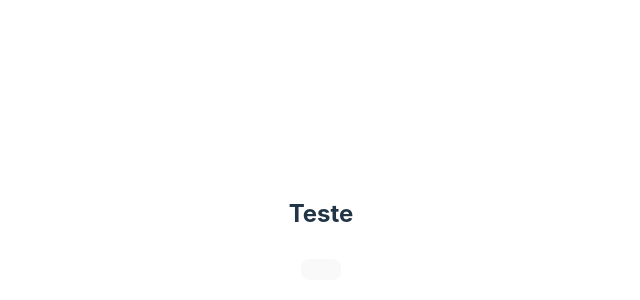
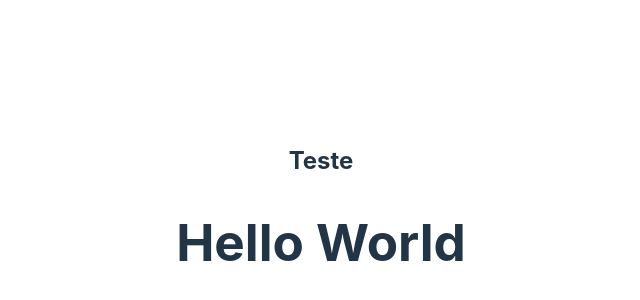
Before and after one commit to mignnoni/learning-vue, a Vue app: page /test in a window 1280 px wide. Shown: the part 172-472 px from the top of the page, without its empty margins (319-959 px from the left). Built offline with nearby package versions, Linux system fonts and the light colour scheme.

Commit message:
component with props

```diff
--- a/src/App.vue
+++ b/src/App.vue
@@ -1,4 +1,4 @@
-<script lang="ts">
+<script setup lang="ts">
 </script>
 
 <template>
--- a/src/components/HelloWorld.vue
+++ b/src/components/HelloWorld.vue
@@ -1,4 +1,4 @@
-<script lang="ts">
+<script setup lang="ts">
 </script>
 
 <template>
--- /dev/null
+++ b/src/components/Prop.vue
@@ -0,0 +1,16 @@
+<script lang="ts">
+import { defineComponent } from 'vue';
+
+export default defineComponent({
+    props: {
+        msg: {
+            type: String,
+            required: true
+        }
+    }
+})
+</script>
+
+<template>
+    <h1>{{ msg }}</h1>
+</template>
--- a/src/components/Test.vue
+++ b/src/components/Test.vue
@@ -1,15 +1,25 @@
 <template>
     <h2>Teste</h2>
+    <Prop :msg="message" />
     <button @click="navigate"></button>
 </template>
 
 <script lang="ts">
-    import { defineComponent } from 'vue';
+import { defineComponent } from 'vue';
+import Prop from './Prop.vue';
     export default defineComponent({
+        components: {
+            Prop,
+        },
         methods: {
             navigate() {
                 this.$router.push('/')
             }
+        },
+        data() {
+            return {
+                message: 'Hello World'
+            }
         }
     })
 </script>
```
